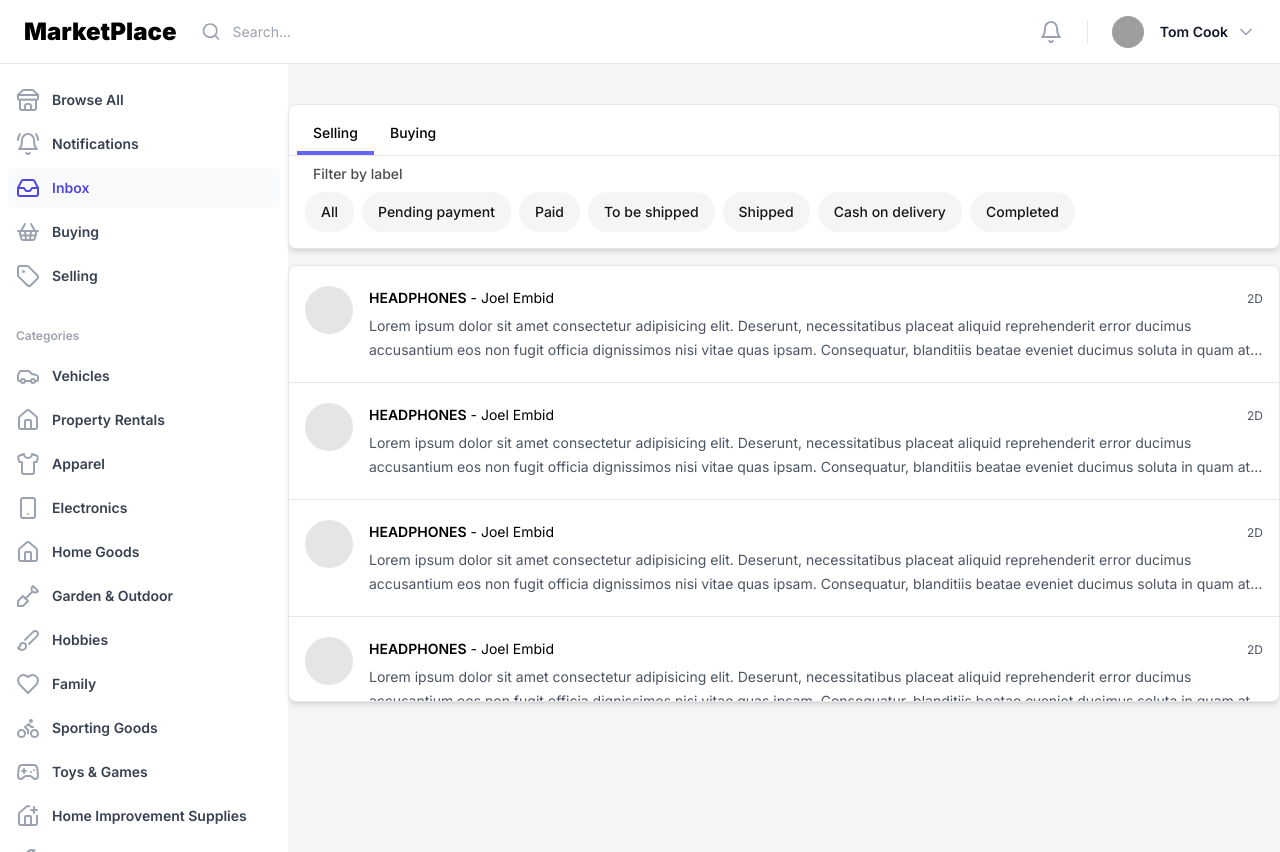
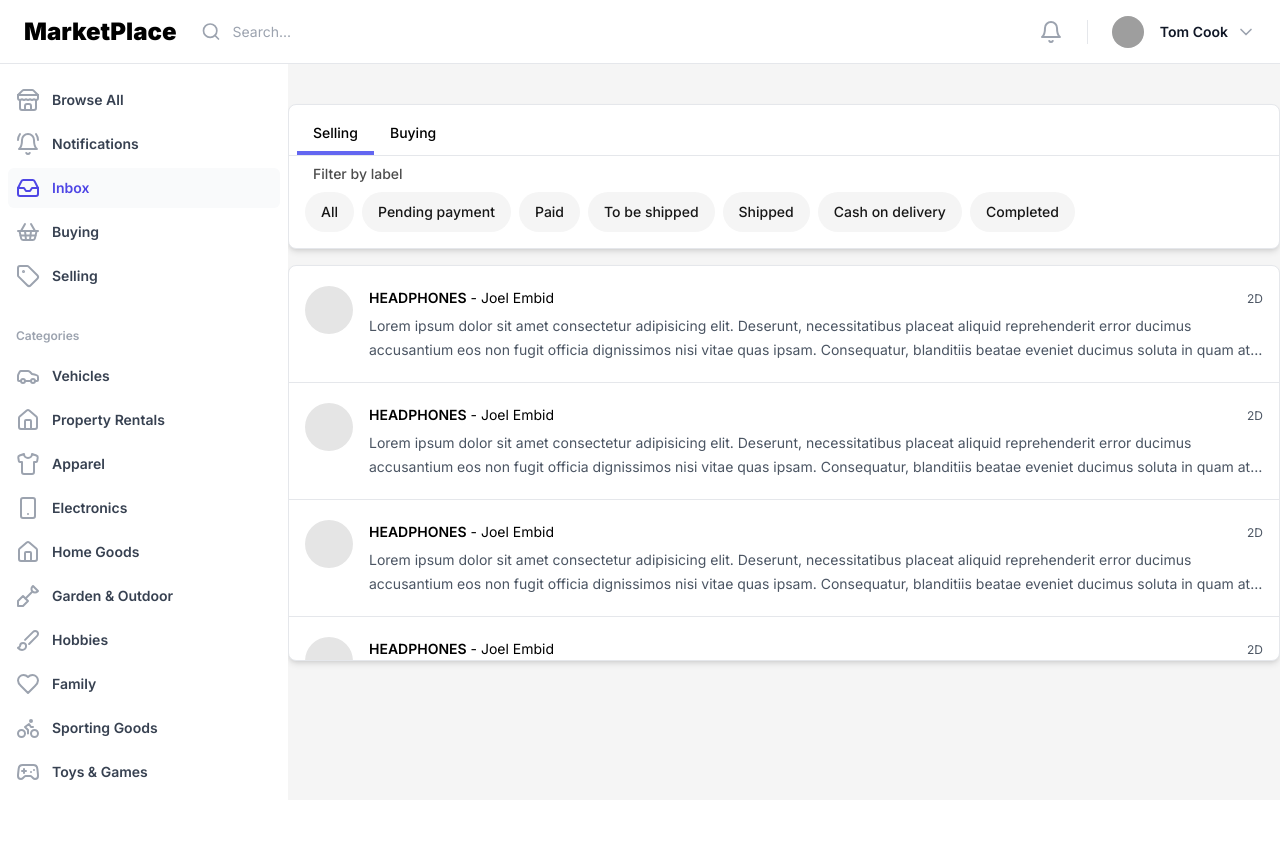
Before and after one commit to FranciscoAVD/marketplace, a Next.js app: page /dashboard/inbox in a window 1280 px wide. After the commit the page ends 800 px from the top, so only its background shows below. Built offline with nearby package versions, Linux system fonts and the light colour scheme; grey boxes are pictures that could not be loaded.

Commit message:
fixed overflow issue on list

```diff
--- a/src/app/dashboard/inbox/page.tsx
+++ b/src/app/dashboard/inbox/page.tsx
@@ -15,7 +15,7 @@ const filters = [
 export default function DashboardInbox() {
   const [inbox, setInbox] = React.useState<"selling" | "buying">("selling");
   return (
-    <main className="pt-10 bg-neutral-100">
+    <main className="pt-10 bg-neutral-100 overflow-hidden">
       <div className="flex flex-col gap-y-4 max-w-5xl lg:h-[80%] mx-auto">
         <section className="bg-white border rounded-lg shadow-md">
           <div className="border-b  p-2 pb-0">
@@ -53,7 +53,7 @@ export default function DashboardInbox() {
         </section>
         <section className="grow bg-white border rounded-lg shadow-md overflow-hidden">
           <ul className="h-full overflow-y-scroll">
-            {Array.from({ length: 5 }, (_, idx) => (
+            {Array.from({ length: 8 }, (_, idx) => (
               <li
                 key={idx}
                 className="flex gap-x-4 py-5 px-4 border-b hover:bg-neutral-100 cursor-pointer"
```
